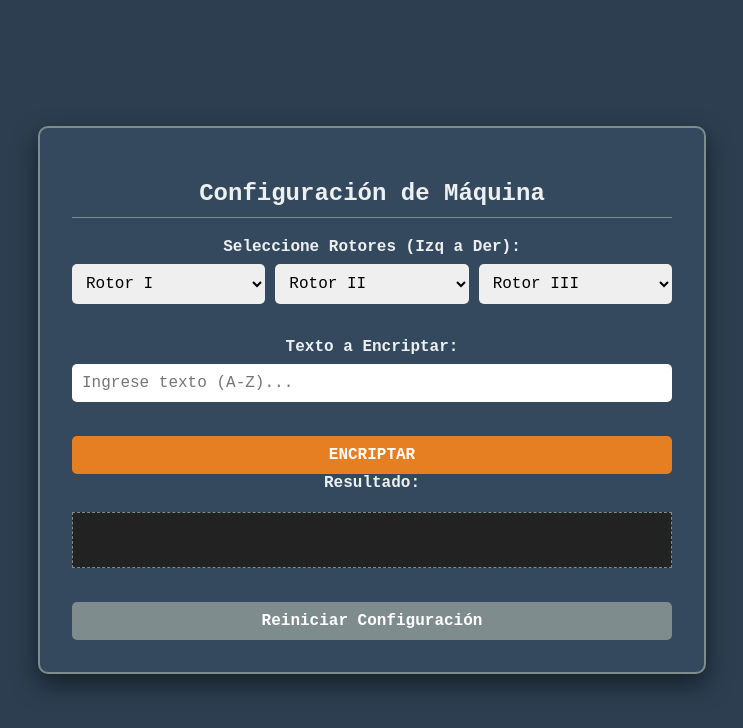
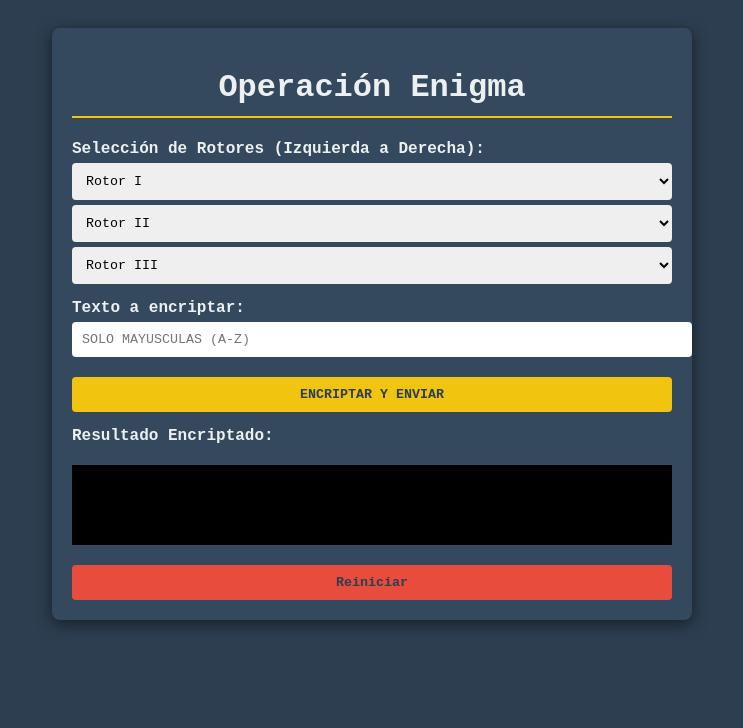
Before and after one commit to moyoloco09/esp32, a plain HTML site: page index.html in a window 1280 px wide. Both pictures are taken after a click on the button "Continuar". Shown: the whole page, without its empty margins (268-1011 px from the left). Drawn offline with Linux system fonts and the light colour scheme.

Commit message:
Update index.html

```diff
--- a/index.html
+++ b/index.html
@@ -3,375 +3,237 @@
 <head>
     <meta charset="UTF-8">
     <meta name="viewport" content="width=device-width, initial-scale=1.0">
-    <title>Emulador Enigma I (1930)</title>
+    <title>Enigma I Simulator</title>
     <style>
-        :root {
-            --bg-color: #2c3e50;
-            --panel-color: #34495e;
-            --text-color: #ecf0f1;
-            --accent-color: #e67e22;
-            --button-hover: #d35400;
-        }
-
-        body {
-            font-family: 'Courier New', Courier, monospace;
-            background-color: var(--bg-color);
-            color: var(--text-color);
-            display: flex;
-            justify-content: center;
-            align-items: center;
-            min-height: 100vh;
-            margin: 0;
-        }
-
-        .container {
-            background-color: var(--panel-color);
-            padding: 2rem;
-            border-radius: 10px;
-            box-shadow: 0 10px 25px rgba(0,0,0,0.5);
-            width: 90%;
-            max-width: 600px;
-            text-align: center;
-            border: 2px solid #7f8c8d;
-        }
-
-        h1, h2 {
-            border-bottom: 1px solid #7f8c8d;
-            padding-bottom: 10px;
-            margin-bottom: 20px;
-        }
-
-        .hidden {
-            display: none;
-        }
-
-        .control-group {
-            margin-bottom: 1.5rem;
-        }
-
-        label {
-            display: block;
-            margin-bottom: 0.5rem;
-            font-weight: bold;
-        }
-
-        select, input[type="text"], button {
-            padding: 10px;
-            border-radius: 5px;
-            border: none;
-            font-family: inherit;
-            font-size: 1rem;
-        }
-
-        select, input[type="text"] {
-            width: 100%;
-            box-sizing: border-box;
-            margin-bottom: 10px;
-        }
-
-        button {
-            background-color: var(--accent-color);
-            color: white;
-            cursor: pointer;
-            width: 100%;
-            font-weight: bold;
-            transition: background 0.3s;
-        }
-
-        button:hover {
-            background-color: var(--button-hover);
-        }
-
-        .rotor-selector-container {
-            display: flex;
-            gap: 10px;
-            justify-content: center;
-            flex-wrap: wrap;
-        }
-
-        .rotor-select-wrapper {
-            flex: 1;
-            min-width: 80px;
-        }
-
-        #outputLabel {
-            background-color: #222;
-            padding: 15px;
-            border: 1px dashed #7f8c8d;
-            margin-top: 20px;
-            word-break: break-all;
-            min-height: 24px;
-            font-size: 1.2rem;
-            color: #f1c40f;
-        }
-
-        .error {
-            color: #e74c3c;
-            font-size: 0.9rem;
-            margin-top: 5px;
-            display: none;
-        }
+        body { font-family: 'Courier New', Courier, monospace; background-color: #2c3e50; color: #ecf0f1; display: flex; flex-direction: column; align-items: center; padding: 20px; }
+        .container { background-color: #34495e; padding: 20px; border-radius: 8px; box-shadow: 0 4px 15px rgba(0,0,0,0.5); width: 100%; max-width: 600px; }
+        h1 { text-align: center; border-bottom: 2px solid #f1c40f; padding-bottom: 10px; }
+        .hidden { display: none; }
+        label { display: block; margin-top: 15px; font-weight: bold; }
+        select, input, button { width: 100%; padding: 10px; margin-top: 5px; border-radius: 4px; border: none; font-family: inherit; }
+        button { background-color: #f1c40f; color: #2c3e50; font-weight: bold; cursor: pointer; transition: 0.3s; margin-top: 20px;}
+        button:hover { background-color: #d4ac0d; }
+        .output-box { background-color: #000; color: #0f0; padding: 15px; margin-top: 20px; min-height: 50px; word-wrap: break-word; letter-spacing: 2px; }
+        .rotor-group { display: flex; gap: 10px; margin-bottom: 10px; }
+        .rotor-select { flex: 1; }
+        #esp-status { font-size: 0.8em; margin-top: 10px; text-align: center; color: #bdc3c7; }
     </style>
 </head>
 <body>
 
-    <div class="container">
-        <div id="view-setup">
-            <h1>Enigma I (1930)</h1>
-            <p>Bienvenido al simulador.</p>
+<div class="container" id="view-setup">
+    <h1>Máquina Enigma I (1930)</h1>
+    <p>Bienvenido. Seleccione la configuración inicial.</p>
 
-            <div class="control-group">
-                <label for="numRotors">Seleccione número de rotores:</label>
-                <select id="numRotors">
+    <label for="num-rotors">Número de rotores (3 a 5):</label>
+    <select id="num-rotors">
         <option value="3">3 Rotores</option>
         <option value="4">4 Rotores</option>
         <option value="5">5 Rotores</option>
     </select>
+
+    <label for="esp-ip">IP del ESP32 (Ej: 192.168.1.50):</label>
+    <input type="text" id="esp-ip" placeholder="Ingresa la IP local del ESP32">
+
+    <button onclick="goToMachine()">Continuar</button>
 </div>
 
-            <button onclick="goToMainView()">Continuar</button>
+<div class="container hidden" id="view-machine">
+    <h1>Operación Enigma</h1>
+
+    <div id="rotors-container">
         </div>
 
-        <div id="view-main" class="hidden">
-            <h2>Configuración de Máquina</h2>
+    <label for="input-text">Texto a encriptar:</label>
+    <input type="text" id="input-text" placeholder="SOLO MAYUSCULAS (A-Z)" oninput="this.value = this.value.toUpperCase().replace(/[^A-Z]/g, '')">
 
-            <div id="rotorsContainer" class="control-group">
-                <label>Seleccione Rotores (Izq a Der):</label>
-                <div class="rotor-selector-container" id="rotorSelectors">
-                    </div>
-                <div id="rotorError" class="error">No puede repetir rotores.</div>
-            </div>
+    <button onclick="processEncryption()">ENCRIPTAR Y ENVIAR</button>
 
-            <div class="control-group">
-                <label for="inputText">Texto a Encriptar:</label>
-                <input type="text" id="inputText" placeholder="Ingrese texto (A-Z)..." oninput="this.value = this.value.toUpperCase()">
-            </div>
+    <label>Resultado Encriptado:</label>
+    <div class="output-box" id="output-text"></div>
+    <div id="esp-status"></div>
 
-            <button onclick="runEncryption()">ENCRIPTAR</button>
-
-            <div class="control-group">
-                <label>Resultado:</label>
-                <div id="outputLabel"></div>
-            </div>
-
-            <button onclick="resetView()" style="background-color: #7f8c8d; margin-top: 10px;">Reiniciar Configuración</button>
-        </div>
+    <button onclick="location.reload()" style="background-color: #e74c3c; margin-top: 10px;">Reiniciar</button>
 </div>
 
 <script>
-        // --- DATA DE LA MÁQUINA ENIGMA ---
-        const alphabet = "ABCDEFGHIJKLMNOPQRSTUVWXYZ";
+    // Configuración de Rotores y Reflector
+    const rotorData = {
+        'I':   { wiring: 'EKMFLGDQVZNTOWYHXUSPAIBRCJ', notch: 'Q' },
+        'II':  { wiring: 'AJDKSIRUXBLHWTMCQGZNPYFVOE', notch: 'E' },
+        'III': { wiring: 'BDFHJLCPRTXVZNYEIWGAKMUSQO', notch: 'V' },
+        'IV':  { wiring: 'ESOVPZJAYQUIRHXLNFTGKDCMWB', notch: 'J' },
+        'V':   { wiring: 'VZBRGITYUPSDNHLXAWMJQOFEKC', notch: 'Z' }
+    };
+    const reflectorWiring = 'YRUHQSLDPXNGOKMIEBFZCWVJAT';
+    const alphabet = 'ABCDEFGHIJKLMNOPQRSTUVWXYZ';
 
-        // Definición de Rotores (Wiring y Notch)
-        const rotorsData = {
-            'I':   { wiring: "EKMFLGDQVZNTOWYHXUSPAIBRCJ", notch: 'Q' },
-            'II':  { wiring: "AJDKSIRUXBLHWTMCQGZNPYFVOE", notch: 'E' },
-            'III': { wiring: "BDFHJLCPRTXVZNYEIWGAKMUSQO", notch: 'V' },
-            'IV':  { wiring: "ESOVPZJAYQUIRHXLNFTGKDCMWB", notch: 'J' },
-            'V':   { wiring: "VZBRGITYUPSDNHLXAWMJQOFEKC", notch: 'Z' }
-        };
+    let numRotors = 3;
+    let espIP = "";
 
-        // Reflector B (Hardcoded según requerimiento: YRUHQSLDPXNGOKMIEBFZCWVJAT)
-        const reflectorWiring = "YRUHQSLDPXNGOKMIEBFZCWVJAT";
+    function goToMachine() {
+        numRotors = parseInt(document.getElementById('num-rotors').value);
+        espIP = document.getElementById('esp-ip').value;
 
-        let selectedRotorCount = 3;
+        const container = document.getElementById('rotors-container');
+        container.innerHTML = '<label>Selección de Rotores (Izquierda a Derecha):</label>';
 
-        // --- LÓGICA DE UI ---
-
-        function goToMainView() {
-            const select = document.getElementById('numRotors');
-            selectedRotorCount = parseInt(select.value);
-
-            generateRotorSelectors(selectedRotorCount);
+        for (let i = 0; i < numRotors; i++) {
+            let select = document.createElement('select');
+            select.className = 'rotor-select';
+            select.id = `rotor-${i}`;
+            Object.keys(rotorData).forEach(key => {
+                let opt = document.createElement('option');
+                opt.value = key;
+                opt.innerText = `Rotor ${key}`;
+                select.appendChild(opt);
+            });
+            // Pre-seleccionar distintos para evitar colisiones iniciales simples
+            if(i < 5) select.selectedIndex = i;
+            container.appendChild(select);
+        }
 
         document.getElementById('view-setup').classList.add('hidden');
-            document.getElementById('view-main').classList.remove('hidden');
+        document.getElementById('view-machine').classList.remove('hidden');
     }
 
-        function resetView() {
-            document.getElementById('inputText').value = "";
-            document.getElementById('outputLabel').innerText = "";
-            document.getElementById('view-main').classList.add('hidden');
-            document.getElementById('view-setup').classList.remove('hidden');
+    function processEncryption() {
+        const input = document.getElementById('input-text').value;
+        const outputDiv = document.getElementById('output-text');
+
+        // Validar rotores únicos
+        let selectedRotors = [];
+        for(let i=0; i<numRotors; i++) {
+            let val = document.getElementById(`rotor-${i}`).value;
+            if(selectedRotors.includes(val)) {
+                alert("Error: Los rotores no pueden repetirse.");
+                return;
+            }
+            selectedRotors.push(val);
         }
 
-        function generateRotorSelectors(count) {
-            const container = document.getElementById('rotorSelectors');
-            container.innerHTML = '';
-
-            const romanNumerals = ['I', 'II', 'III', 'IV', 'V'];
-
-            for (let i = 0; i < count; i++) {
-                const wrapper = document.createElement('div');
-                wrapper.className = 'rotor-select-wrapper';
-
-                const select = document.createElement('select');
-                select.className = 'rotor-choice';
-                select.id = `rotor-${i}`;
-
-                romanNumerals.forEach(roman => {
-                    const option = document.createElement('option');
-                    option.value = roman;
-                    option.text = `Rotor ${roman}`;
-                    // Preseleccionar diferentes para evitar colisiones por defecto
-                    if (romanNumerals.indexOf(roman) === i) option.selected = true;
-                    select.appendChild(option);
-                });
-
-                wrapper.appendChild(select);
-                container.appendChild(wrapper);
-            }
-        }
-
-        // --- LÓGICA ENIGMA ---
-
-        // Función auxiliar: Convertir Letra a Índice (0-25)
-        function l2i(letter) {
-            return letter.charCodeAt(0) - 65;
-        }
-
-        // Función auxiliar: Convertir Índice a Letra
-        function i2l(index) {
-            // Asegurar que el índice sea positivo (módulo correcto)
-            const n = 26;
-            return String.fromCharCode(((index % n) + n) % n + 65);
-        }
-
-        function runEncryption() {
-            const input = document.getElementById('inputText').value;
-            const errorDiv = document.getElementById('rotorError');
-            const outputDiv = document.getElementById('outputLabel');
-
-            // 1. Obtener rotores seleccionados
-            const selects = document.querySelectorAll('.rotor-choice');
-            let selectedRotorsKeys = [];
-            selects.forEach(s => selectedRotorsKeys.push(s.value));
-
-            // 2. Validar duplicados
-            const unique = new Set(selectedRotorsKeys);
-            if (unique.size !== selectedRotorsKeys.length) {
-                errorDiv.style.display = 'block';
-                outputDiv.innerText = "ERROR";
-                return;
-            } else {
-                errorDiv.style.display = 'none';
-            }
-
-            // 3. Preparar estado de los rotores
-            // Creamos objetos para simular el estado actual (posición)
-            // Nota: En esta UI simple, reiniciamos la posición a 'A' (0) cada vez que se pulsa Encriptar.
-            let activeRotors = selectedRotorsKeys.map(key => {
-                return {
-                    wiring: rotorsData[key].wiring,
-                    notch: l2i(rotorsData[key].notch),
-                    position: 0 // Posición inicial 'A'
-                };
-            });
-
-            // Invertir el array para que index 0 sea el rotor rápido (derecha) y index N sea el lento (izquierda)
-            // Esto facilita la lógica de stepping.
-            // UI: [Lento] [Medio] [Rápido] -> Array JS: [Rápido, Medio, Lento]
-            activeRotors.reverse();
+        // Configuración inicial de posiciones (A=0)
+        // En una máquina real se pueden configurar, aquí asumiremos inicio en 'A' (0)
+        // para simplificar la UI, o podríamos añadir inputs para Ring Setting.
+        // Simularemos que arrancan en posición 0 (A).
+        let positions = new Array(numRotors).fill(0);
 
         let result = "";
 
-            // 4. Procesar caracter por caracter
         for (let i = 0; i < input.length; i++) {
-                let char = input[i];
-                if (!/[A-Z]/.test(char)) {
-                    continue; // Ignorar espacios o símbolos
-                }
+            let charCode = alphabet.indexOf(input[i]);
+            if (charCode === -1) continue; // Ignorar espacios o símbolos
 
-                // A. AVANZAR ROTORES (Stepping)
-                stepRotors(activeRotors);
+            // --- PASO 1: ROTACIÓN (STEPPING) ---
+            // Lógica simplificada de cascada para N rotores
+            // El rotor más a la derecha (Fast) siempre gira.
+            let rotate = new Array(numRotors).fill(false);
 
-                // B. FLUJO DE SEÑAL
-                let signal = l2i(char);
+            // El rotor rápido (último) siempre gira
+            rotate[numRotors - 1] = true;
 
-                // 1. Pasada de Ida (Derecha a Izquierda) -> Rotores
-                for (let r = 0; r < activeRotors.length; r++) {
-                    signal = passThroughRotor(signal, activeRotors[r], false);
-                }
+            // Chequeo de notches para rotores intermedios (de derecha a izquierda)
+            for (let r = numRotors - 1; r > 0; r--) {
+                let currentRotorName = selectedRotors[r];
+                let currentNotch = rotorData[currentRotorName].notch;
+                let currentPosChar = alphabet[positions[r]];
 
-                // 2. Reflector
-                signal = passThroughReflector(signal, reflectorWiring);
+                if (currentPosChar === currentNotch) {
+                    rotate[r-1] = true; // El rotor a la izquierda debe girar
 
-                // 3. Pasada de Vuelta (Izquierda a Derecha) -> Rotores Inversos
-                for (let r = activeRotors.length - 1; r >= 0; r--) {
-                    signal = passThroughRotor(signal, activeRotors[r], true);
-                }
-
-                result += i2l(signal);
-            }
-
-            outputDiv.innerText = result;
-        }
-
-        function stepRotors(rotors) {
-            // Lógica de cascada simplificada para N rotores.
-            // El rotor[0] es el Rápido (Derecha).
-
-            // Determinar quiénes giran
-            let rotateFlags = new Array(rotors.length).fill(false);
-
-            // El rotor derecho siempre gira
-            rotateFlags[0] = true;
-
-            // Comprobar muescas para rotores siguientes
-            // Nota: La Enigma real tiene "Double Step" en el rotor medio.
-            // Aquí aplicamos lógica estándar de acarreo para N rotores:
-            // Si el rotor actual está en notch y va a girar, empuja al siguiente.
-
-            for (let i = 0; i < rotors.length - 1; i++) {
-                // Si el rotor actual está en su notch...
-                if (rotors[i].position === rotors[i].notch) {
-                    // Y es el rotor rápido (siempre gira) O fue empujado...
-                    if (rotateFlags[i]) {
-                        rotateFlags[i+1] = true;
-
-                        // Lógica "Double Stepping" de Enigma:
-                        // Si el rotor medio (i+1) está en su notch, también gira (ya marcado arriba)
-                        // pero TAMBIÉN avanza él mismo en el siguiente paso.
-                        // Para simplificar en N > 3, usamos acarreo simple tipo odómetro
-                        // pero respetando que la muesca está en el anillo.
+                    // Doble paso (Double Step) - Característica de Enigma:
+                    // Si el rotor medio está en su muesca, también avanza él mismo al empujar al izquierdo.
+                    if (r < numRotors - 1) {
+                         rotate[r] = true;
                     }
                 }
             }
 
             // Aplicar rotaciones
-            for (let i = 0; i < rotors.length; i++) {
-                if (rotateFlags[i]) {
-                    rotors[i].position = (rotors[i].position + 1) % 26;
-                }
+            for (let r = 0; r < numRotors; r++) {
+                if (rotate[r]) {
+                    positions[r] = (positions[r] + 1) % 26;
                 }
             }
 
-        function passThroughRotor(inputIndex, rotor, isInverse) {
-            const offset = rotor.position;
+            // --- PASO 2: CIRCUITO ELÉCTRICO ---
+            let signal = charCode;
 
-            // Entrar al rotor ajustando por el desplazamiento del anillo (offset)
-            let indexIn = (inputIndex + offset) % 26;
-
-            let indexOut;
-            if (!isInverse) {
-                // Mapeo directo: A -> wiring[0]
-                const charMap = rotor.wiring[indexIn];
-                indexOut = l2i(charMap);
-            } else {
-                // Mapeo inverso: buscar dónde está la letra en el wiring
-                const charToFind = i2l(indexIn);
-                indexOut = rotor.wiring.indexOf(charToFind);
+            // Pasada de Ida (Derecha a Izquierda)
+            for (let r = numRotors - 1; r >= 0; r--) {
+                signal = rotorMap(signal, selectedRotors[r], positions[r], true);
             }
 
-            // Salir del rotor restando el desplazamiento
-            return (indexOut - offset + 26) % 26;
+            // Reflector
+            signal = mapChar(signal, reflectorWiring);
+
+            // Pasada de Vuelta (Izquierda a Derecha)
+            for (let r = 0; r < numRotors; r++) {
+                signal = rotorMap(signal, selectedRotors[r], positions[r], false);
             }
 
-        function passThroughReflector(inputIndex, wiring) {
-            const charMap = wiring[inputIndex];
-            return l2i(charMap);
+            result += alphabet[signal];
         }
 
+        outputDiv.innerText = result;
+        sendToESP32(result);
+    }
+
+    // Función auxiliar para mapear a través de un rotor considerando su desplazamiento
+    function rotorMap(inputIdx, rotorName, rotorPos, forward) {
+        let wiring = rotorData[rotorName].wiring;
+        // Ajuste por posición del anillo (offset)
+        let offset = rotorPos;
+
+        if (forward) {
+            // Entrada + Offset -> Wiring -> Salida - Offset
+            let indexIn = (inputIdx + offset) % 26;
+            let charAtPin = alphabet[indexIn];
+            let charMapped = wiring[alphabet.indexOf(charAtPin)];
+            let indexOut = (alphabet.indexOf(charMapped) - offset + 26) % 26;
+            return indexOut;
+        } else {
+            // Inverso: Entrada + Offset -> Wiring Inverso -> Salida - Offset
+            let indexIn = (inputIdx + offset) % 26;
+            let charAtPin = alphabet[indexIn];
+            let wiringIndex = wiring.indexOf(charAtPin); // Buscar índice de la letra en el wiring
+            let indexOut = (wiringIndex - offset + 26) % 26;
+            return indexOut;
+        }
+    }
+
+    function mapChar(idx, mappingString) {
+        return alphabet.indexOf(mappingString[idx]);
+    }
+
+    function sendToESP32(text) {
+        const statusDiv = document.getElementById('esp-status');
+        if(!espIP) {
+            statusDiv.innerText = "No se configuró IP para ESP32.";
+            return;
+        }
+
+        statusDiv.innerText = "Enviando a ESP32...";
+
+        // Usamos 'no-cors' para evitar errores básicos, pero el ESP32 debe manejar CORS headers
+        // Nota: Desde HTTPS (GitHub Pages) a HTTP (ESP32 local) esto fallará en Chrome
+        // a menos que se configure el navegador o se use un túnel.
+        fetch(`http://${espIP}/recibir`, {
+            method: 'POST',
+            headers: {
+                'Content-Type': 'text/plain',
+            },
+            body: text
+        })
+        .then(response => {
+            statusDiv.innerText = "Enviado correctamente al ESP32.";
+        })
+        .catch(error => {
+            console.error('Error:', error);
+            statusDiv.innerText = "Error enviando (Revisar consola/Mixed Content).";
+        });
+    }
 </script>
+
 </body>
 </html>
```
Lines whose indentation alone changed are shown as unchanged.
